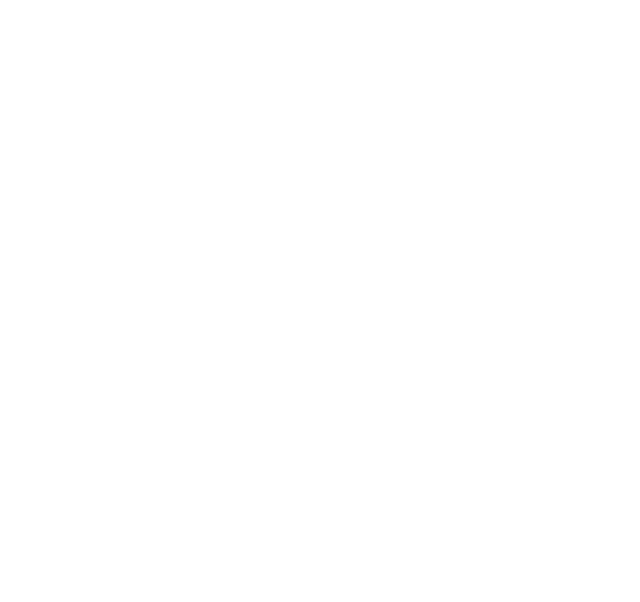
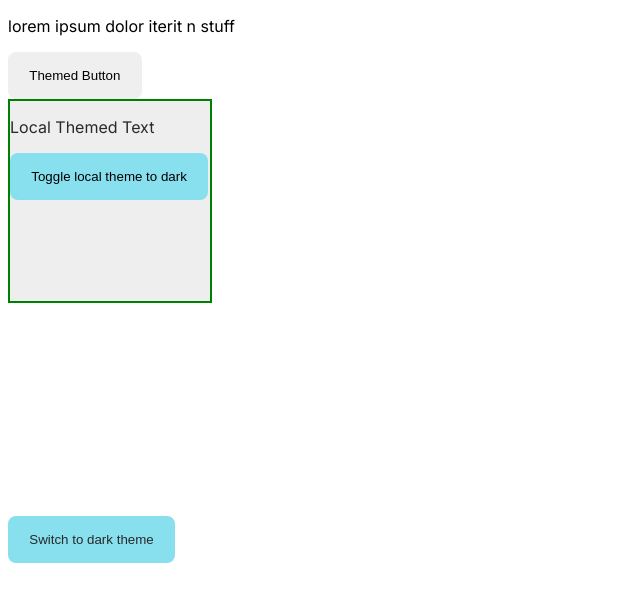
Before and after one commit to Anjanikumar-G/Theme-Toggle-Context---Resume-Project-1-Folder-based-routing-using-Pages-Router, a Next.js app: page / in a window 1280 px wide. Shown: the top 602 px of the page, without its empty margins (0-640 px from the left). Built offline with nearby package versions, Linux system fonts and the light colour scheme.

Commit message:
Update ThemeProvider.js

```diff
--- a/app/components/ThemeProvider.js
+++ b/app/components/ThemeProvider.js
@@ -1,14 +1,30 @@
 'use client'
-import React from 'react';
+import React, { createContext, useState } from 'react';
 
-const ThemeContext = React.createContext()
-const ThemeProvider = (props) =>{
+// Create a context for the theme
+const ThemeContext = createContext();
+
+// Define the ThemeProvider component
+const ThemeProvider = (props) => {
+    // State to hold the current theme
+    const [theme, setTheme] = useState("light");
+
+    // Function to toggle the theme
+    const toggleTheme = () => {
+        setTheme(prevTheme => (prevTheme === "light" ? "dark" : "light"));
+    };
+
+    // Context value containing the current theme and toggle function
+    const contextValue = {
+        theme,
+        toggleTheme
+    };
 
     return (
-        <React.Fragment>
+        <ThemeContext.Provider value={contextValue}>
+            {props.children}
+        </ThemeContext.Provider>
+    );
+};
 
-        </React.Fragment>
-    )
-}
-
-export {ThemeProvider,ThemeContext}
+export { ThemeProvider, ThemeContext };
```
